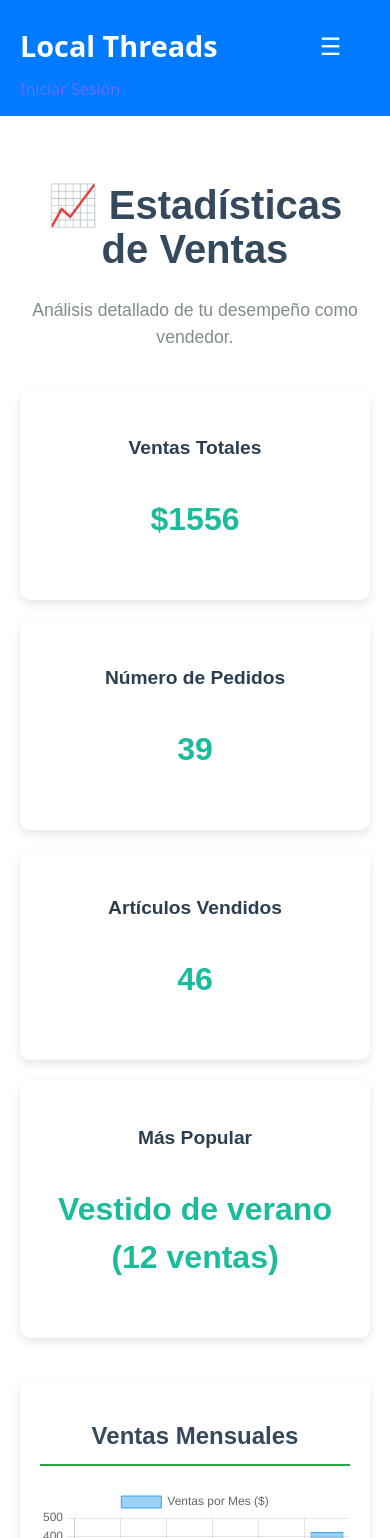
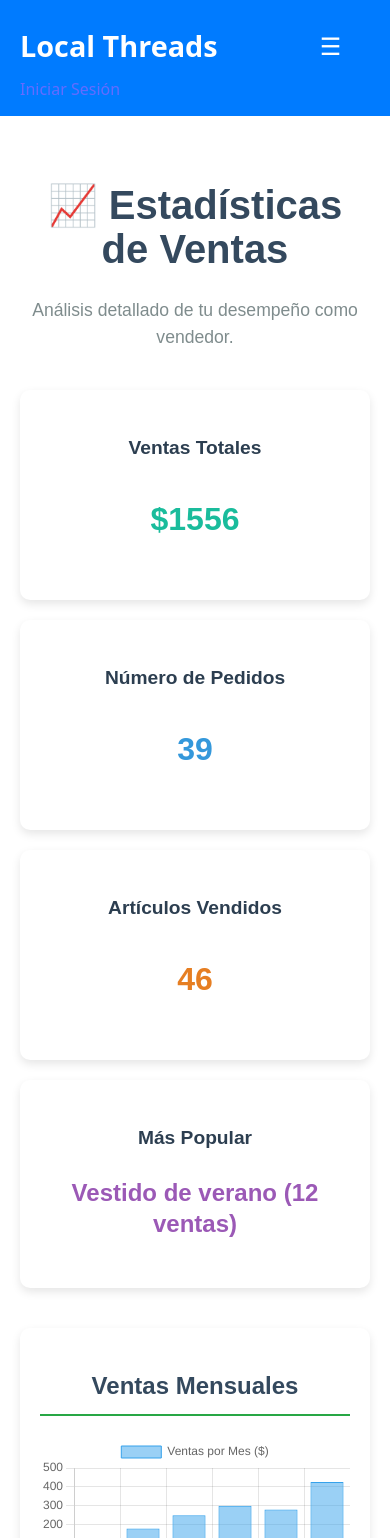
Before and after one commit to margases42-boo/tienda-de-donacion, a React (Vite) app: page /mis-ventas in a window 390 px wide. Shown: the top 1538 px of the page. Built offline with nearby package versions, Linux system fonts and the light colour scheme.

Commit message:
Clases de CSS
modifiqué .summary-value para quitar el color genérico y añadí las nuevas clases (.sales, .orders, etc.) para dar un color único a cada métrica. También ajusté el tamaño de la fuente para la tarjeta "Más Popular" para que el texto encaje mejor.

```diff
--- a/src/styles/SalesStats.css
+++ b/src/styles/SalesStats.css
@@ -1,5 +1,4 @@
-
-.sales-stats-container {
+ .sales-stats-container {
     max-width: 1100px;
     margin: 20px auto;
     padding: 20px;
@@ -31,7 +30,7 @@
 
 .summary-card {
     flex: 1;
-    min-width: 200px;
+    min-width: 220px; /* Un poco más de espacio para 4 tarjetas */
     background-color: #fff;
     padding: 25px;
     border-radius: 10px;
@@ -48,8 +47,24 @@
 .summary-value {
     font-size: 2em;
     font-weight: bold;
-    color: #1abc9c;
+    /* Color genérico eliminado de aquí */
 }
+
+/* --- ESTILOS AÑADIDOS Y MODIFICADOS --- */
+
+/* Clases de colores para cada tarjeta */
+.summary-value.sales { color: #1abc9c; }
+.summary-value.orders { color: #3498db; }
+.summary-value.items { color: #e67e22; }
+
+/* Estilo específico para la tarjeta "Popular" para que el texto se vea bien */
+.summary-value.popular {
+    color: #9b59b6;
+    font-size: 1.5em; /* Reducido de 2em para que quepa el texto */
+    line-height: 1.3;
+}
+/* -------------------------------------- */
+
 
 .charts-section {
     display: grid;
@@ -72,8 +87,17 @@
 }
 
 /* Responsividad */
+@media (max-width: 960px) { /* Ajustado para 4 tarjetas */
+    .summary-card {
+        min-width: 250px;
+    }
+}
+
 @media (max-width: 600px) {
     .charts-section {
         grid-template-columns: 1fr;
     }
+    .summary-card {
+        min-width: 80%;
+    }
 }
```
